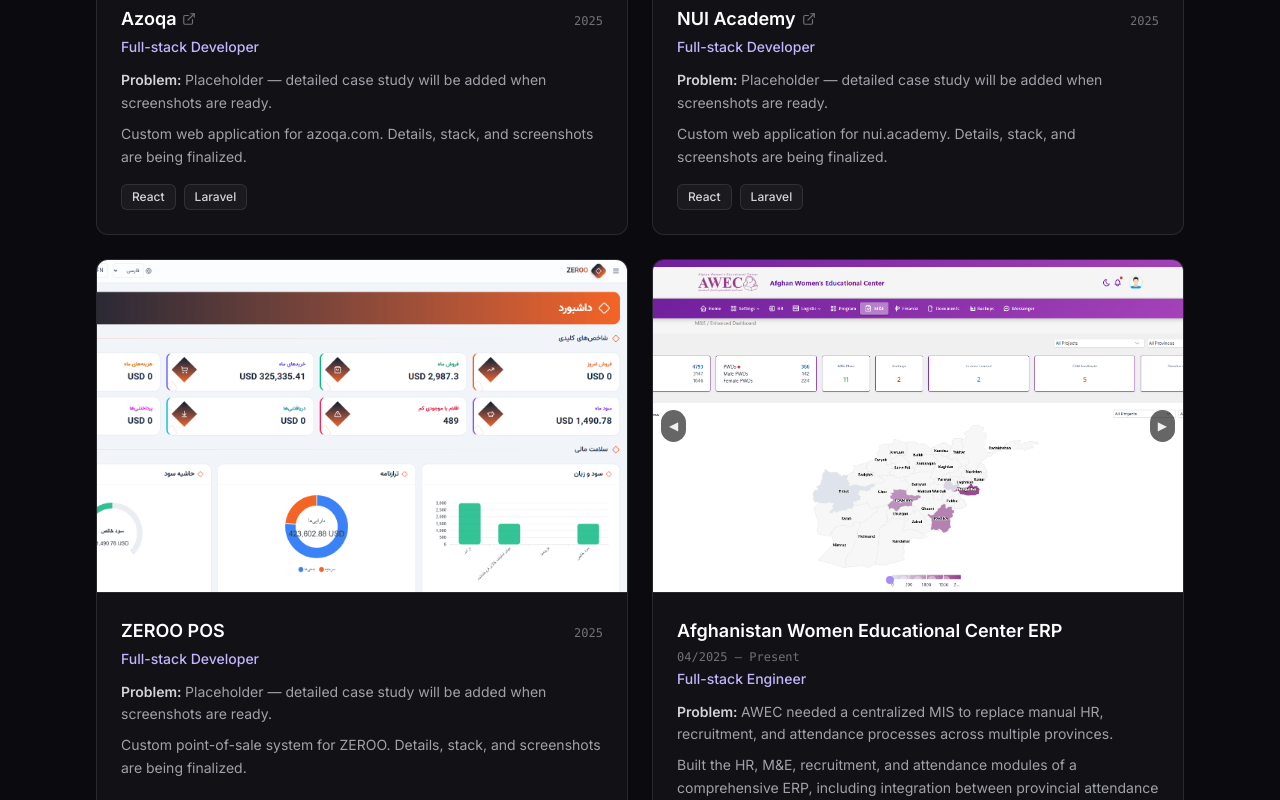
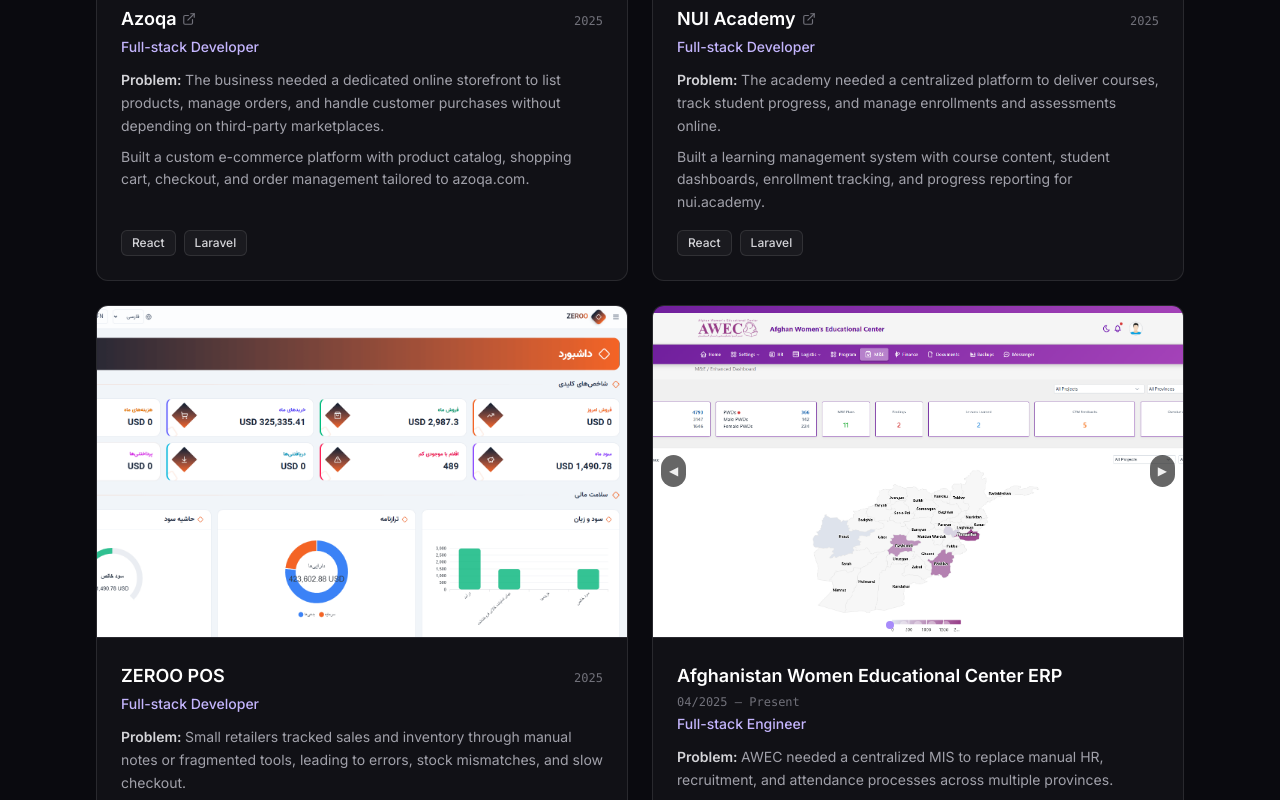
Before and after one commit to najibullahjafari/BG, a React (Vite) app: page / in a window 1280 px wide. Shown: the part 1360-2160 px from the top of the page. Built offline with nearby package versions, Linux system fonts and the light colour scheme.

Commit message:
Update project descriptions for Azoqa, NUI Academy, and ZEROO POS
- Replace placeholder problem statements with actual business challenges
- Replace placeholder descriptions with detailed feature summaries
- Add specific functionality details for each project (e-commerce, LMS, and POS features)

```diff
--- a/src/data/resume.js
+++ b/src/data/resume.js
@@ -112,8 +112,8 @@
         {
             name: "Azoqa",
             role: "Full-stack Developer",
-            problem: "Placeholder — detailed case study will be added when screenshots are ready.",
-            description: "Custom web application for azoqa.com. Details, stack, and screenshots are being finalized.",
+            problem: "The business needed a dedicated online storefront to list products, manage orders, and handle customer purchases without depending on third-party marketplaces.",
+            description: "Built a custom e-commerce platform with product catalog, shopping cart, checkout, and order management tailored to azoqa.com.",
             tech: ["React", "Laravel"],
             period: "2025",
             live: "https://azoqa.com",
@@ -122,8 +122,8 @@
         {
             name: "NUI Academy",
             role: "Full-stack Developer",
-            problem: "Placeholder — detailed case study will be added when screenshots are ready.",
-            description: "Custom web application for nui.academy. Details, stack, and screenshots are being finalized.",
+            problem: "The academy needed a centralized platform to deliver courses, track student progress, and manage enrollments and assessments online.",
+            description: "Built a learning management system with course content, student dashboards, enrollment tracking, and progress reporting for nui.academy.",
             tech: ["React", "Laravel"],
             period: "2025",
             live: "https://nui.academy",
@@ -132,8 +132,8 @@
         {
             name: "ZEROO POS",
             role: "Full-stack Developer",
-            problem: "Placeholder — detailed case study will be added when screenshots are ready.",
-            description: "Custom point-of-sale system for ZEROO. Details, stack, and screenshots are being finalized.",
+            problem: "Small retailers tracked sales and inventory through manual notes or fragmented tools, leading to errors, stock mismatches, and slow checkout.",
+            description: "Built a point-of-sale system with product scanning, sales tracking, receipt management, and inventory control for ZEROO.",
             tech: ["React", "Laravel"],
             period: "2025",
             images: [zeroo1]
```
